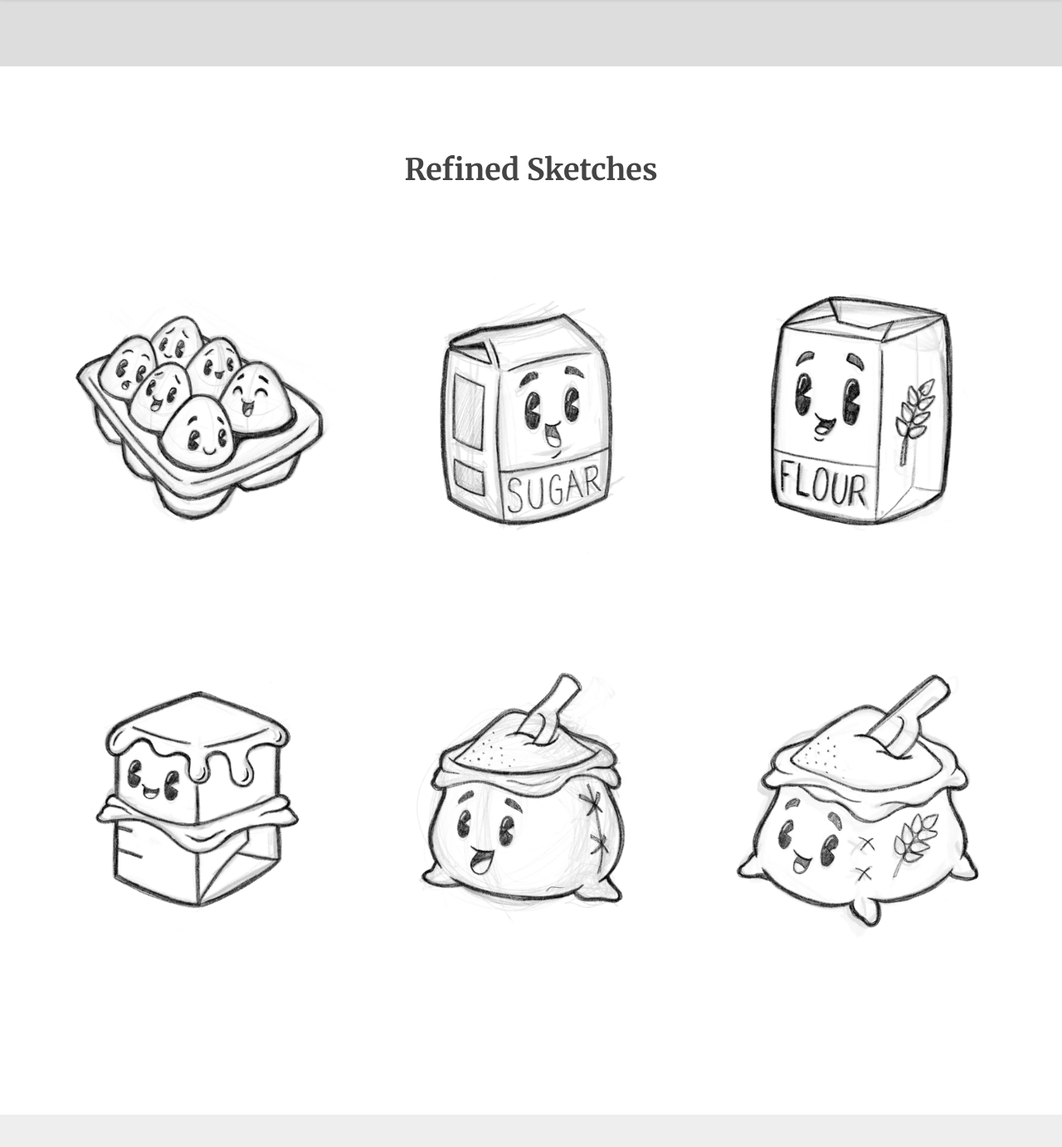
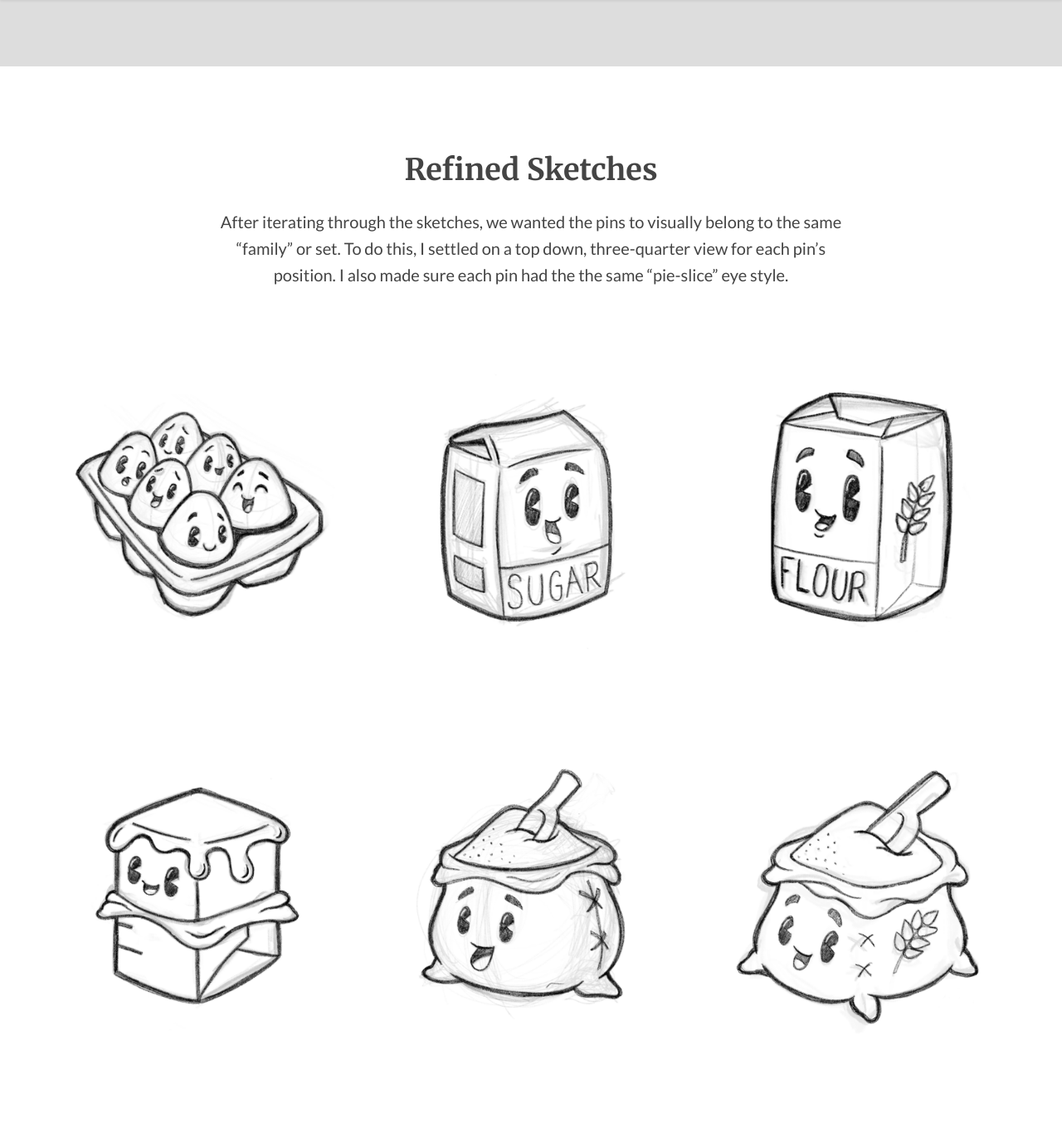
Before and after one commit to btamps/btamps.github.io, a Jekyll site: the page built from _posts/2016-03-30-baking-buddies.markdown, in a window 1280 px wide and 1400 px high, scrolled down 2621 px. Shown: the top 1382 px of the window at 83% size. Built offline with Jekyll 4.4.1, drawn with Linux system fonts in a browser that asks for light colours; nearby versions of some CDN libraries; some of the changed text lies outside the part shown.

Commit message:
content edits

```diff
--- a/_posts/2016-03-30-baking-buddies.markdown
+++ b/_posts/2016-03-30-baking-buddies.markdown
@@ -68,6 +68,7 @@ body-class: baking-pins
   <div class="row">
     <div class="col-sm-8 description center">
       <h2>Refined Sketches</h2>
+      <p>After iterating through the sketches, we wanted the pins to visually belong to the same “family” or set. To do this, I settled on a top down, three-quarter view for each pin’s position. I also made sure each pin had the the same “pie-slice” eye style.</p>
     </div>
   </div>
   <div class="row">
@@ -97,13 +98,18 @@ body-class: baking-pins
     <div class="row">
       <div class="col-sm-8 description center">
         <h2>Final Vector</h2>
-        <p>To compliment the lapel pins, I designed the front and back card backing attached to each pin. I kept the style of a retro kitchen theme in the artwork.</p>
+        <p>The finished pins are outlined in polished black nickel and colored with soft pastel colors.</p>
       </div>
     </div>
     <div class="row">
       <figure class="col-xs-12 col-md-8 col-md-offset-2">
         <img src="../img/baking-buddies/baking-buddies-vector.png" alt="Final Vector">
       </figure>
+    </div>
+    <div class="row">
+      <div class="col-sm-8 description center">
+        <p>To compliment the lapel pins, I designed the front and back card backing attached to each pin. I kept the colors similar to the pins with a retro-style kitchen theme in the artwork.</p>
+      </div>
     </div>
     <div class="row">
       <figure class="col-xs-12 col-md-8 col-md-offset-2">
--- a/_sass/custom-page/_bakingpins.scss
+++ b/_sass/custom-page/_bakingpins.scss
@@ -12,16 +12,17 @@
       }
     }
   }
+  .sketching, .refined, .photos, .final {
+    @extend %content-block;
+  }
   .sketching {
-    @extend %content-block;
     background: #ddd;
   }
-  .refined, .photos {
-    @extend %content-block;
-  }
   .final {
-    @extend %content-block;
     background: #eee;
+    figure {
+      margin-bottom: 0;
+    }
   }
   .photos {
     padding-bottom: 0;
```
